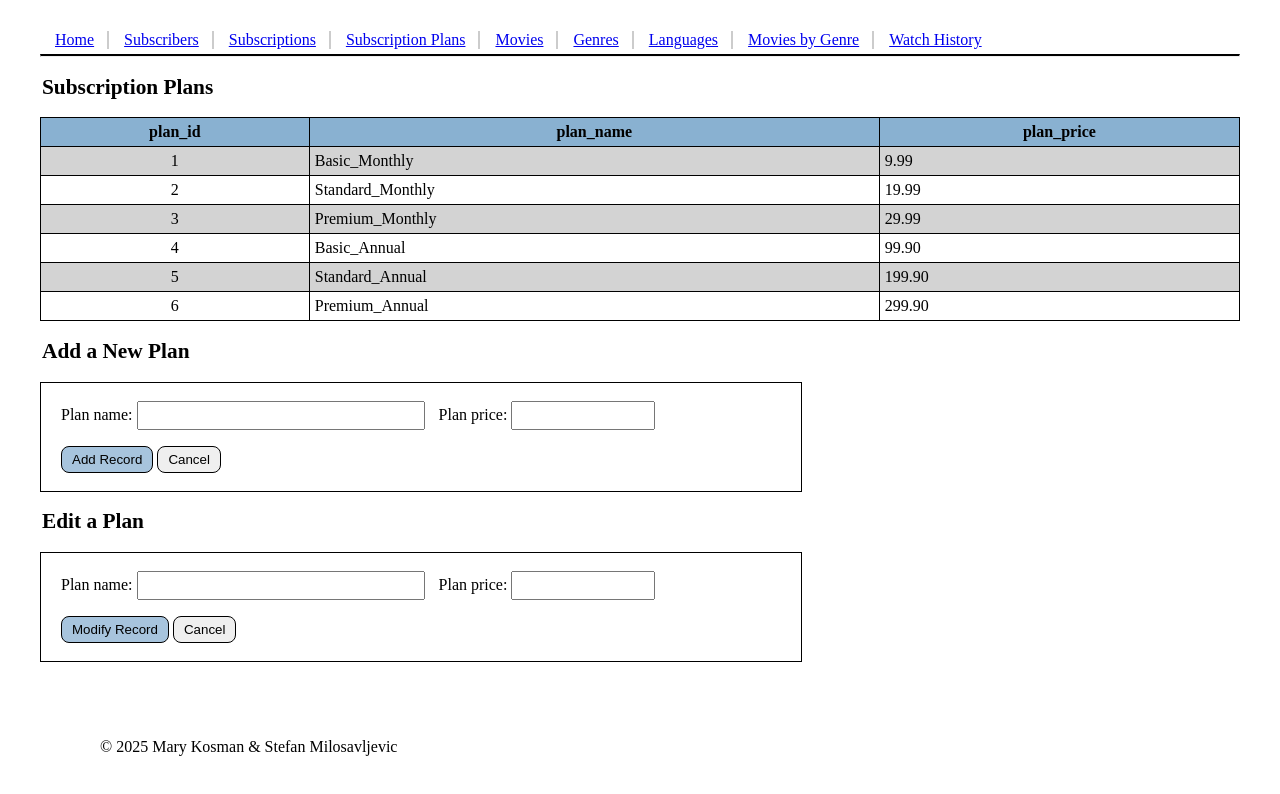
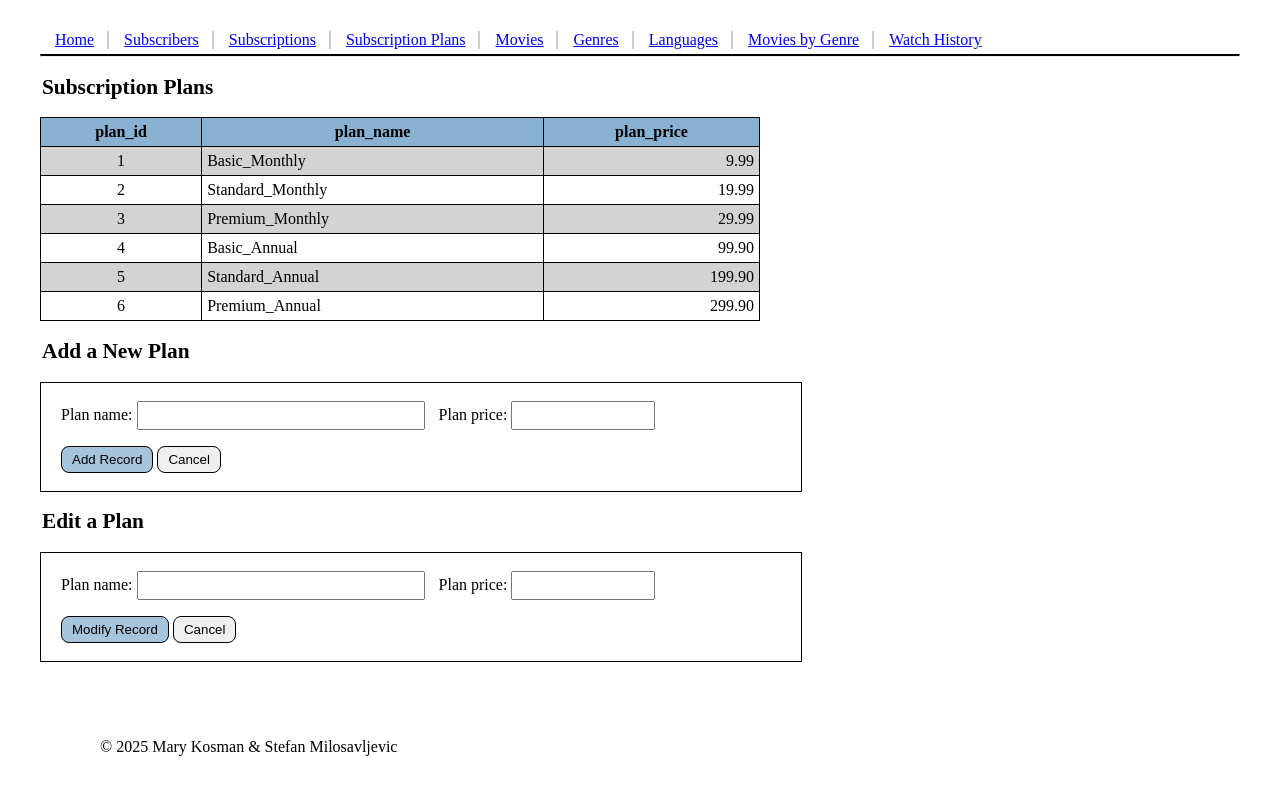
Before and after one commit to Stef-Github-Acc/cs340_project_nodejs, a plain HTML site: page plans.html in a window 1280 px wide. Shown: the part 84-878 px from the top of the page. Drawn offline with Linux system fonts and the light colour scheme.

Commit message:
added classes and additional styles for tables w/ less cols

```diff
--- a/plans.html
+++ b/plans.html
@@ -31,7 +31,7 @@
             <hr class="divider">
             <h2>Subscription Plans</h2>
            <!-- <div><a class="button" href ="SubscriberForm.html">Add Subscriber</a></div> -->
-            <table>
+            <table class="short">
                 <tr>
                     <th>plan_id</th>
                     <th>plan_name</th>
@@ -40,32 +40,32 @@
                 <tr>
                     <td class="id">1</td>
                     <td>Basic_Monthly</td>
-                    <td>9.99</td>
+                    <td class="money">9.99</td>
                 </tr>
                 <tr>
                     <td class="id">2</td>
                     <td>Standard_Monthly</td>
-                    <td>19.99</td>
+                    <td class="money">19.99</td>
                 </tr>
                 <tr>
                     <td class="id">3</td>
                     <td>Premium_Monthly</td>
-                    <td>29.99</td>
+                    <td class="money">29.99</td>
                 </tr>
                 <tr>
                     <td class="id">4</td>
                     <td>Basic_Annual</td>
-                    <td>99.90</td>
+                    <td class="money">99.90</td>
                 </tr>
                 <tr>
                     <td class="id">5</td>
                     <td>Standard_Annual</td>
-                    <td>199.90</td>
+                    <td class="money">199.90</td>
                 </tr>
                 <tr>
                     <td class="id">6</td>
                     <td>Premium_Annual</td>
-                    <td>299.90</td>
+                    <td class="money">299.90</td>
                 </tr>
             </table>
             <h2>Add a New Plan</h2>
--- a/styles.css
+++ b/styles.css
@@ -76,6 +76,9 @@ table {
     width: 100%;
     border-collapse: collapse;
 }
+table.short{
+    width: 60%;
+}
 
 table, th, td {
     border: 1px solid;
@@ -84,6 +87,7 @@ table, th, td {
 tr:nth-child(even) {
     background-color: lightgray;
 }
+
 th {
     padding: 5px 5px;
     background-color:#89B1D1;
@@ -94,6 +98,10 @@ td {
 
 td.id, td.date, td.edit, td.del {
     text-align: center;
+}
+
+td.money{
+    text-align: right;
 }
 
 div {
```
